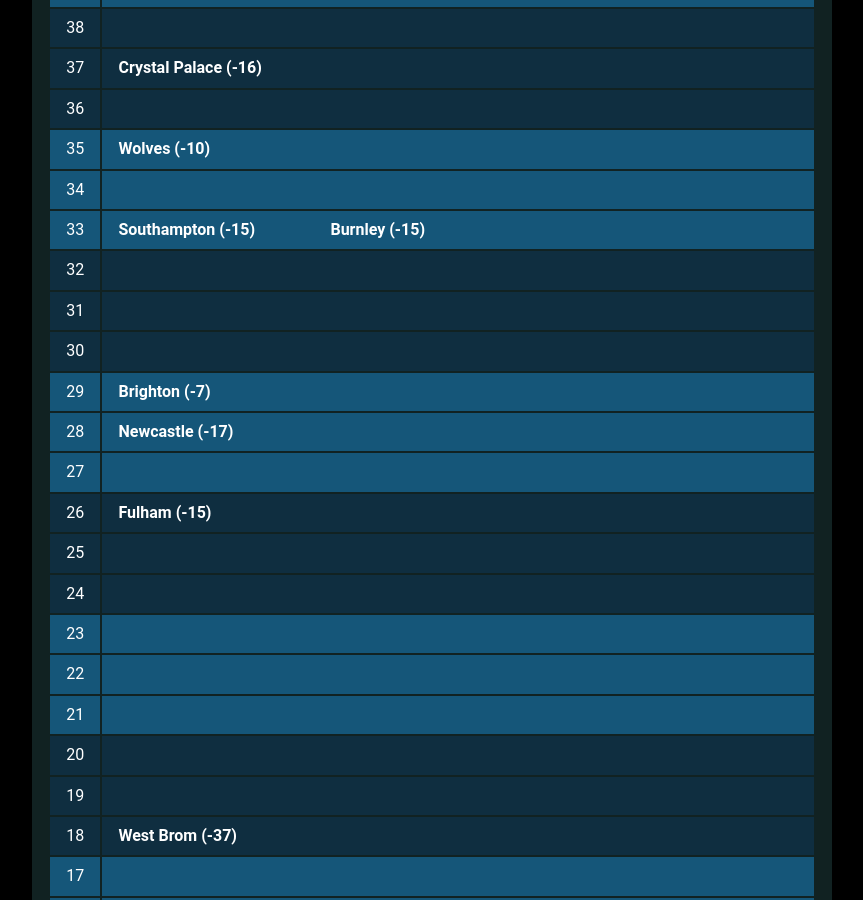
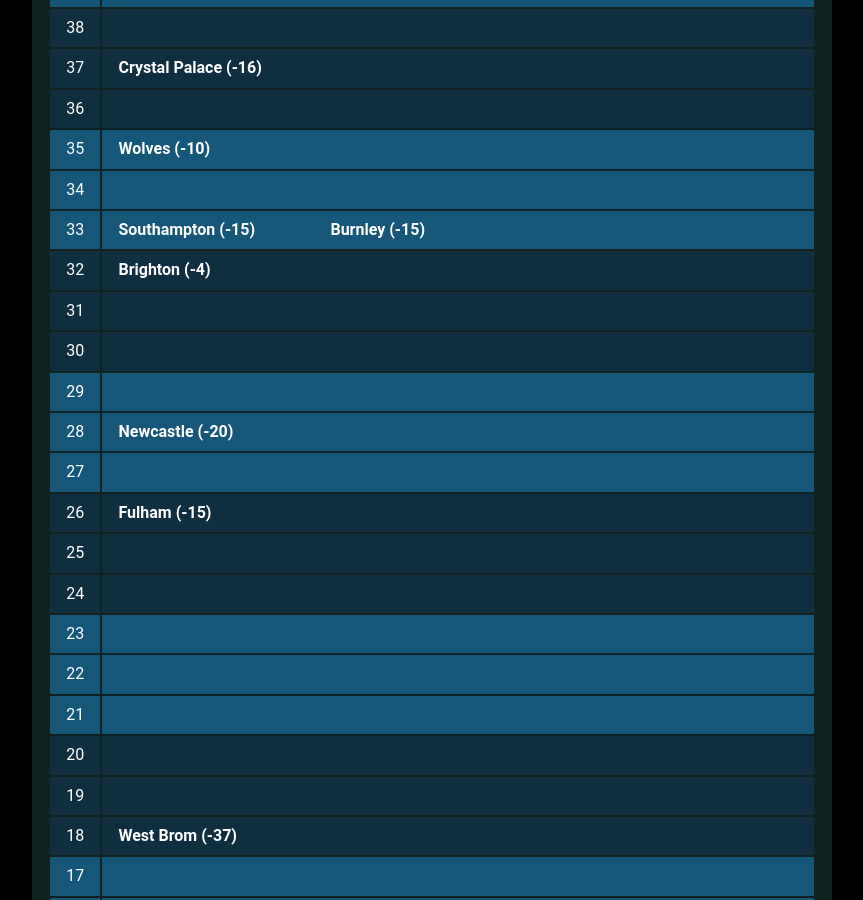
Before and after one commit to muru/muru.github.io, a Jekyll site: the page built from resources.md, in a window 1280 px wide and 900 px high, scrolled down 2810 px. Shown: the whole window, without its empty margins (208-1071 px from the left). Built offline with Jekyll 4.4.1, drawn with Linux system fonts in a browser that asks for light colours; some web fonts are replaced; some of the changed text lies outside the part shown.

Commit message:
updated cann-table: Mon 22 Mar 00:01:23 JST 2021

```diff
--- a/cann-table.html
+++ b/cann-table.html
@@ -213,6 +213,7 @@
 	<tr class="cann-row-2">
 		<td class="cann-point"> 32 </td>
 		<td class="cann-clubs">
+			<span class="club-name"> Brighton (-4) </span>
 		</td>
  	</tr>
 	<tr class="cann-row-2">
@@ -228,13 +229,12 @@
 	<tr class="cann-row-1">
 		<td class="cann-point"> 29 </td>
 		<td class="cann-clubs">
-			<span class="club-name"> Brighton (-7) </span>
 		</td>
  	</tr>
 	<tr class="cann-row-1">
 		<td class="cann-point"> 28 </td>
 		<td class="cann-clubs">
-			<span class="club-name"> Newcastle (-17) </span>
+			<span class="club-name"> Newcastle (-20) </span>
 		</td>
  	</tr>
 	<tr class="cann-row-1">
```
Also changed, not shown: other parts of cann-table.html (+1 -1 lines).
